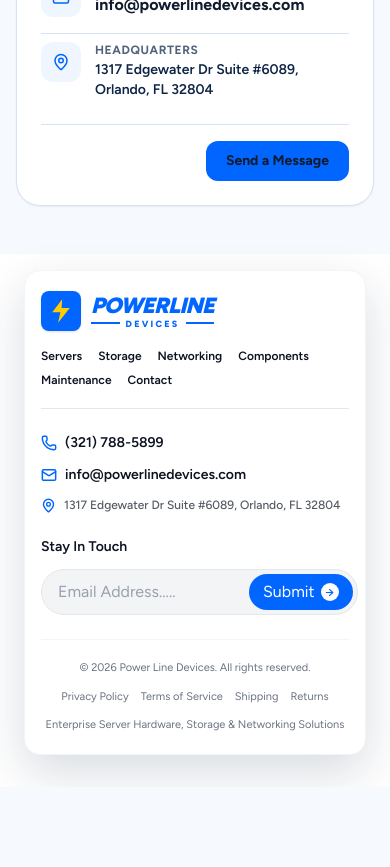
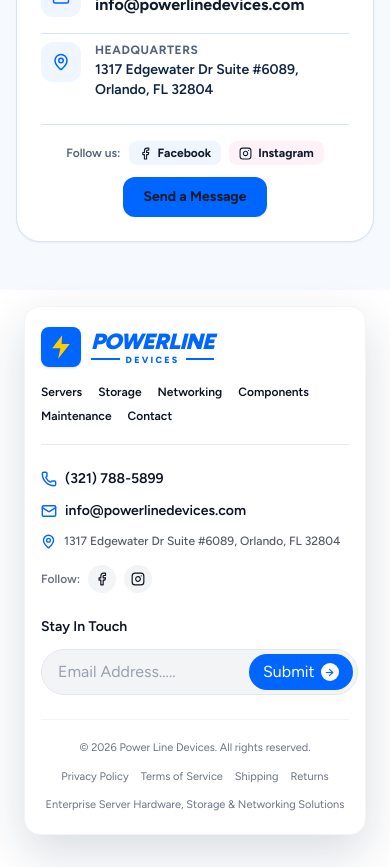
Before and after one commit to Zain-128/serverembassy-web, a Next.js app: page /about in a window 390 px wide. Shown: the part 1160-2027 px from the top of the page. Before the commit the page ends 1947 px from the top, so only its background shows below. Built offline with nearby package versions, Linux system fonts and the light colour scheme; no server answers.

Commit message:
feat: add Facebook and Instagram official social media links across site

```diff
--- a/src/app/about/page.tsx
+++ b/src/app/about/page.tsx
@@ -1,6 +1,6 @@
 import type { Metadata } from "next";
 import Link from "next/link";
-import { Mail, MapPin, Phone, ShieldCheck } from "lucide-react";
+import { Facebook, Instagram, Mail, MapPin, Phone, ShieldCheck } from "lucide-react";
 import { getStoreSettings } from "@/lib/api/store";
 import { STORE_CONTACT } from "@/lib/constants/contact";
 
@@ -95,7 +95,28 @@ export default async function AboutPage() {
           </div>
         </div>
 
-        <div className="mt-6 pt-4 border-t border-line flex justify-end">
+        <div className="mt-6 pt-4 border-t border-line flex flex-col sm:flex-row items-center justify-between gap-3">
+          <div className="flex items-center gap-2">
+            <span className="text-xs font-semibold text-muted">Follow us:</span>
+            <a
+              href={STORE_CONTACT.social.facebook}
+              target="_blank"
+              rel="noopener noreferrer"
+              aria-label="Power Line Devices Facebook"
+              className="inline-flex items-center gap-1.5 rounded-lg bg-blue-50 px-2.5 py-1 text-xs font-bold text-[#1877F2] transition hover:bg-[#1877F2] hover:text-white"
+            >
+              <Facebook size={13} /> Facebook
+            </a>
+            <a
+              href={STORE_CONTACT.social.instagram}
+              target="_blank"
+              rel="noopener noreferrer"
+              aria-label="Power Line Devices Instagram"
+              className="inline-flex items-center gap-1.5 rounded-lg bg-pink-50 px-2.5 py-1 text-xs font-bold text-[#E4405F] transition hover:bg-[#E4405F] hover:text-white"
+            >
+              <Instagram size={13} /> Instagram
+            </a>
+          </div>
           <Link
             href="/contact"
             className="inline-flex items-center gap-2 rounded-xl bg-[#0066ff] px-5 py-2.5 text-sm font-bold text-white transition hover:bg-[#0052cc]"
--- a/src/app/contact/page.tsx
+++ b/src/app/contact/page.tsx
@@ -1,5 +1,5 @@
 import type { Metadata } from "next";
-import { Clock, Mail, MapPin, Phone, ShieldCheck } from "lucide-react";
+import { Clock, Facebook, Instagram, Mail, MapPin, Phone, ShieldCheck } from "lucide-react";
 import { getStoreSettings } from "@/lib/api/store";
 import { STORE_CONTACT } from "@/lib/constants/contact";
 import ContactForm from "./ContactForm";
@@ -98,6 +98,35 @@ export default async function ContactPage() {
                   <p className="text-xs text-muted">Online order processing 24/7</p>
                 </div>
               </div>
+
+              {/* Social Channels */}
+              <div className="flex items-start gap-4 rounded-2xl bg-white p-4 border border-line shadow-xs transition hover:border-[#0066ff]/40">
+                <div className="grid h-11 w-11 shrink-0 place-items-center rounded-xl bg-blue-50 text-[#0066ff]">
+                  <ShieldCheck size={20} />
+                </div>
+                <div>
+                  <p className="text-xs font-bold uppercase tracking-wider text-muted">Follow Our Channels</p>
+                  <div className="mt-2 flex items-center gap-3">
+                    <a
+                      href={STORE_CONTACT.social.facebook}
+                      target="_blank"
+                      rel="noopener noreferrer"
+                      className="inline-flex items-center gap-1.5 rounded-lg bg-blue-50 px-3 py-1.5 text-xs font-bold text-[#1877F2] transition hover:bg-[#1877F2] hover:text-white"
+                    >
+                      <Facebook size={14} /> Facebook
+                    </a>
+                    <a
+                      href={STORE_CONTACT.social.instagram}
+                      target="_blank"
+                      rel="noopener noreferrer"
+                      className="inline-flex items-center gap-1.5 rounded-lg bg-pink-50 px-3 py-1.5 text-xs font-bold text-[#E4405F] transition hover:bg-[#E4405F] hover:text-white"
+                    >
+                      <Instagram size={14} /> Instagram
+                    </a>
+                  </div>
+                  <p className="mt-1.5 text-xs text-muted">Latest hardware inventory drops & data center updates</p>
+                </div>
+              </div>
             </div>
           </div>
         </div>
--- a/src/components/Footer.tsx
+++ b/src/components/Footer.tsx
@@ -2,7 +2,7 @@
 
 import { type FormEvent, useMemo, useState } from "react";
 import Link from "next/link";
-import { ArrowRight, Mail, MapPin, Phone } from "lucide-react";
+import { ArrowRight, Facebook, Instagram, Mail, MapPin, Phone } from "lucide-react";
 import { STORE_CONTACT } from "@/lib/constants/contact";
 import {
   useGetCategoryTreeQuery,
@@ -129,6 +129,41 @@ export default function Footer() {
               <MapPin size={15} className="text-[#0066ff] shrink-0 sm:w-[16px] sm:h-[16px]" strokeWidth={2.2} />
               {address}
             </span>
+
+            {/* Social Links */}
+            <div className="inline-flex items-center gap-2 pt-1 sm:pt-0">
+              <span className={`text-xs font-semibold ${!isLight ? "text-white/60" : "text-gray-500"}`}>
+                Follow:
+              </span>
+              <a
+                href={STORE_CONTACT.social.facebook}
+                target="_blank"
+                rel="noopener noreferrer"
+                aria-label="Power Line Devices on Facebook"
+                title="Facebook"
+                className={`grid h-7 w-7 place-items-center rounded-full transition hover:scale-110 ${
+                  !isLight
+                    ? "bg-white/10 text-white hover:bg-[#1877F2] hover:text-white"
+                    : "bg-gray-100 text-[#0b1220] hover:bg-[#1877F2] hover:text-white"
+                }`}
+              >
+                <Facebook size={14} />
+              </a>
+              <a
+                href={STORE_CONTACT.social.instagram}
+                target="_blank"
+                rel="noopener noreferrer"
+                aria-label="Power Line Devices on Instagram"
+                title="Instagram"
+                className={`grid h-7 w-7 place-items-center rounded-full transition hover:scale-110 ${
+                  !isLight
+                    ? "bg-white/10 text-white hover:bg-[#E4405F] hover:text-white"
+                    : "bg-gray-100 text-[#0b1220] hover:bg-[#E4405F] hover:text-white"
+                }`}
+              >
+                <Instagram size={14} />
+              </a>
+            </div>
           </div>
 
           <div
--- a/src/components/Header.tsx
+++ b/src/components/Header.tsx
@@ -8,7 +8,9 @@ import { AnimatePresence, motion } from "motion/react";
 import {
   ArrowRight,
   ChevronDown,
+  Facebook,
   Heart,
+  Instagram,
   Mail,
   MapPin,
   Menu,
@@ -132,7 +134,28 @@ export default function Header() {
         {/* Top Announcement Bar */}
         <div className="bg-[#000000] text-center text-[11px] sm:text-[12px] tracking-wide text-white">
           <div className="container-se flex items-center justify-between py-1.5 gap-2 px-3 sm:px-4">
-            <span className="hidden sm:inline-block w-20" />
+            <div className="hidden sm:flex items-center gap-3 w-28">
+              <a
+                href={STORE_CONTACT.social.facebook}
+                target="_blank"
+                rel="noopener noreferrer"
+                aria-label="Power Line Devices on Facebook"
+                title="Facebook"
+                className="text-white/70 hover:text-white transition"
+              >
+                <Facebook size={13} />
+              </a>
+              <a
+                href={STORE_CONTACT.social.instagram}
+                target="_blank"
+                rel="noopener noreferrer"
+                aria-label="Power Line Devices on Instagram"
+                title="Instagram"
+                className="text-white/70 hover:text-white transition"
+              >
+                <Instagram size={13} />
+              </a>
+            </div>
             <div className="flex-1 text-center truncate text-[10px] sm:text-[12px]">
               The market is changing daily. Stay on top of changes with our{" "}
               <Link
@@ -707,6 +730,31 @@ export default function Header() {
                 <MapPin size={15} className="text-[#0066ff] shrink-0 mt-0.5" />
                 <span>{address}</span>
               </div>
+
+              {/* Social Media Links */}
+              <div className="pt-3 border-t border-gray-100 flex items-center justify-between">
+                <span className="font-bold uppercase tracking-wider text-gray-400">Follow Us</span>
+                <div className="flex items-center gap-2">
+                  <a
+                    href={STORE_CONTACT.social.facebook}
+                    target="_blank"
+                    rel="noopener noreferrer"
+                    aria-label="Power Line Devices on Facebook"
+                    className="grid h-8 w-8 place-items-center rounded-full bg-blue-50 text-[#1877F2] hover:bg-[#1877F2] hover:text-white transition"
+                  >
+                    <Facebook size={15} />
+                  </a>
+                  <a
+                    href={STORE_CONTACT.social.instagram}
+                    target="_blank"
+                    rel="noopener noreferrer"
+                    aria-label="Power Line Devices on Instagram"
+                    className="grid h-8 w-8 place-items-center rounded-full bg-pink-50 text-[#E4405F] hover:bg-[#E4405F] hover:text-white transition"
+                  >
+                    <Instagram size={15} />
+                  </a>
+                </div>
+              </div>
             </div>
           </div>
         </div>
--- a/src/lib/constants/contact.ts
+++ b/src/lib/constants/contact.ts
@@ -6,4 +6,8 @@ export const STORE_CONTACT = {
   email: "info@powerlinedevices.com",
   address: "1317 Edgewater Dr Suite #6089, Orlando, FL 32804",
   hours: "Mon – Fri: 9:00 AM – 6:00 PM EST",
+  social: {
+    facebook: "https://www.facebook.com/Powerlinedevices/",
+    instagram: "https://www.instagram.com/powerlinedevices/",
+  },
 } as const;
```
